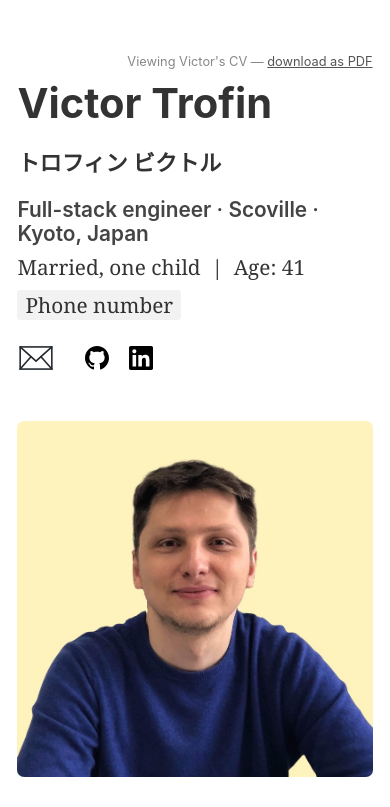
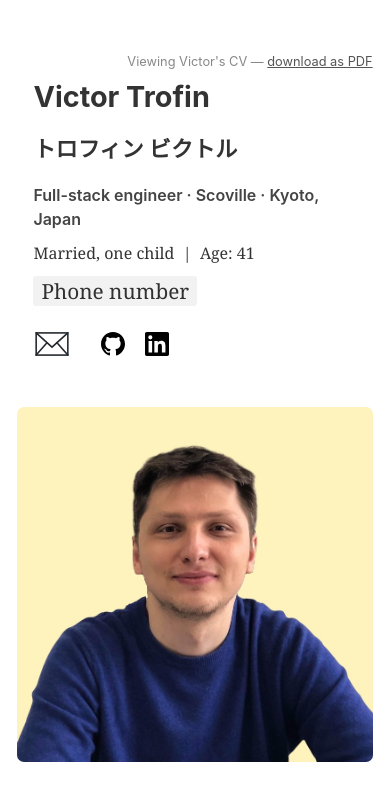
Before and after one commit to vtrofin/vtrofin.github.io, a Gatsby site: page / in a window 390 px wide. Shown: the top 807 px of the page. Built offline with nearby package versions, Linux system fonts and the light colour scheme; Gatsby itself is replaced by a stand-in of ours.

Commit message:
mobile css updates

```diff
--- a/src/styles/index.css
+++ b/src/styles/index.css
@@ -655,13 +655,15 @@ pre tt:after {
   align-items: flex-start;
   justify-content: center;
   margin-bottom: 0.5rem;
+  padding-left: 1rem;
+  padding-right: 1rem;
 }
 .generalText h1 {
-  font-size: 2.6rem;
+  font-size: clamp(1.8rem, 5vw, 2.6rem);
   margin-bottom: 1.5rem;
 }
 .generalText p {
-  font-size: 1.3rem;
+  font-size: clamp(1rem, 3.5vw, 1.3rem);
   margin-bottom: 0.7rem;
 }
 .paper-email {
@@ -779,7 +781,7 @@ img#envelope-icon {
 }
 .sectionSubtitle {
   border-bottom: 1px solid #c1c1c1;
-  margin-top: 65px;
+  margin-top: clamp(30px, 5vw, 65px);
   margin-bottom: 20px;
   text-transform: uppercase;
 }
@@ -809,6 +811,8 @@ ul.achievements {
 .jobItemFirstLine {
   display: flex;
   justify-content: space-between;
+  flex-wrap: wrap;
+  gap: 0.25rem;
 }
 .jobItemFirstLine h3 {
   font-size: 1.2rem;
```
